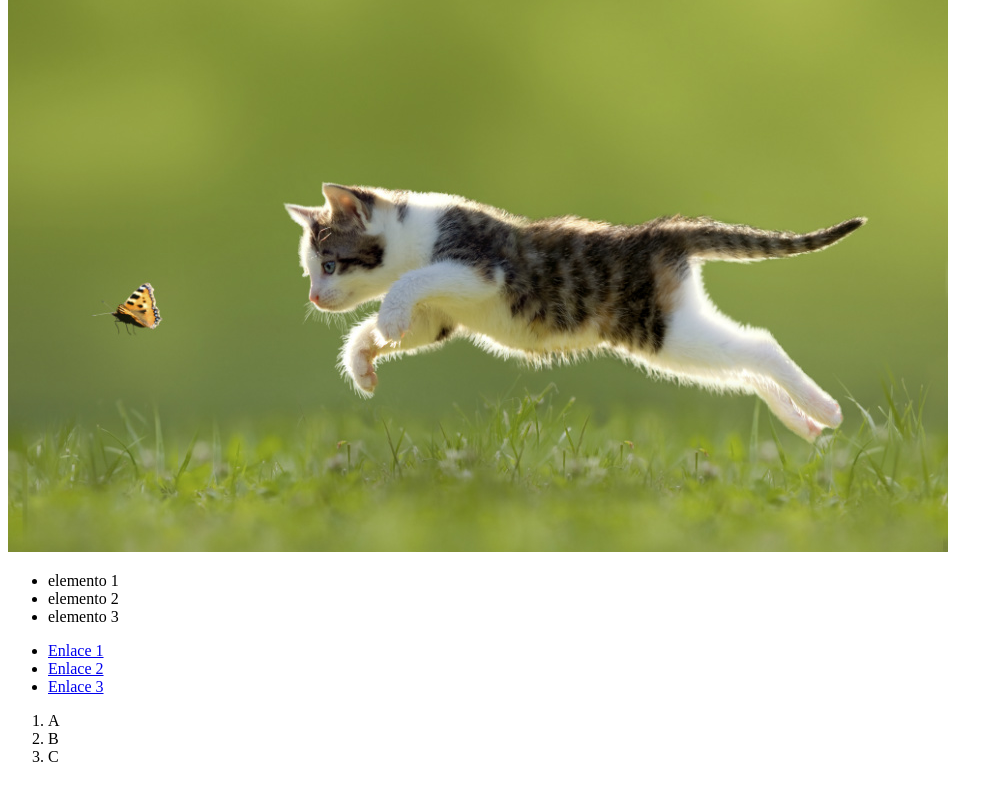
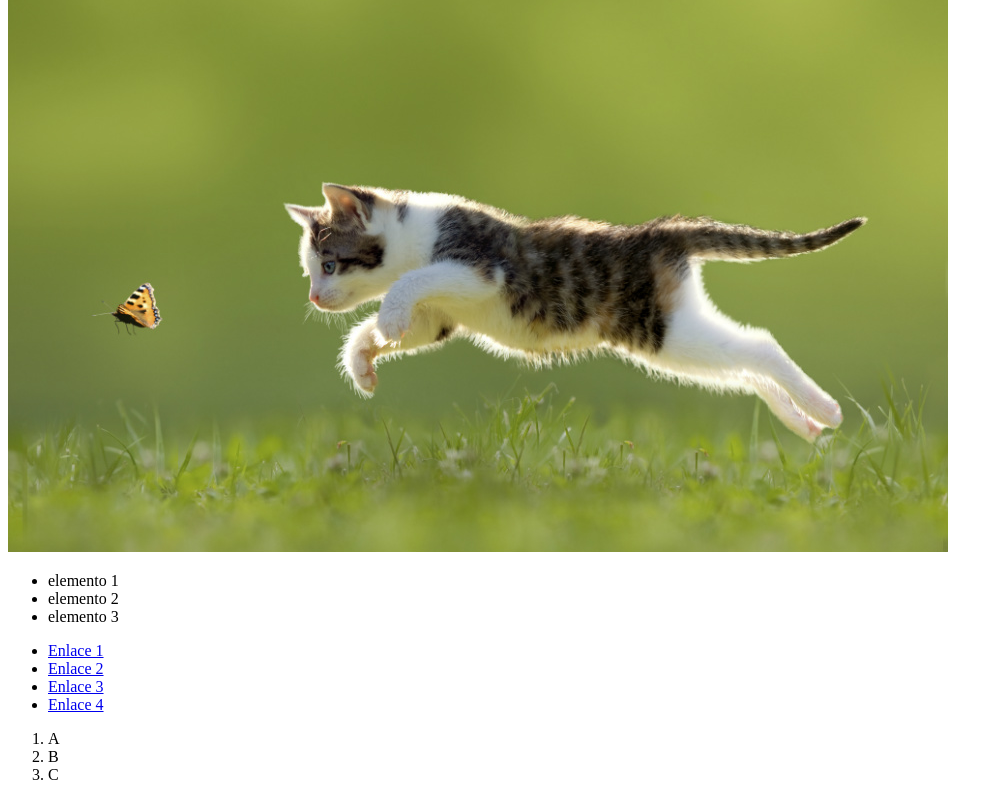
Before and after one commit to Hiromiakita/code-15, a plain HTML site: page 0_IntroHtml/index.html in a window 1280 px wide. Shown: the part 1290-2090 px from the top of the page, without its empty margins (0-1003 px from the left). Drawn offline with Linux system fonts and the light colour scheme.

Commit message:
ejercicio html

```diff
--- a/0_IntroHtml/index.html
+++ b/0_IntroHtml/index.html
@@ -76,6 +76,9 @@
             <li>
                 <a href="#">Enlace 3</a>
             </li>
+            <li>
+                <a href="#">Enlace 4</a>
+            </li>
         </ul>
 
         <!-- listas ordenadas -->
```
